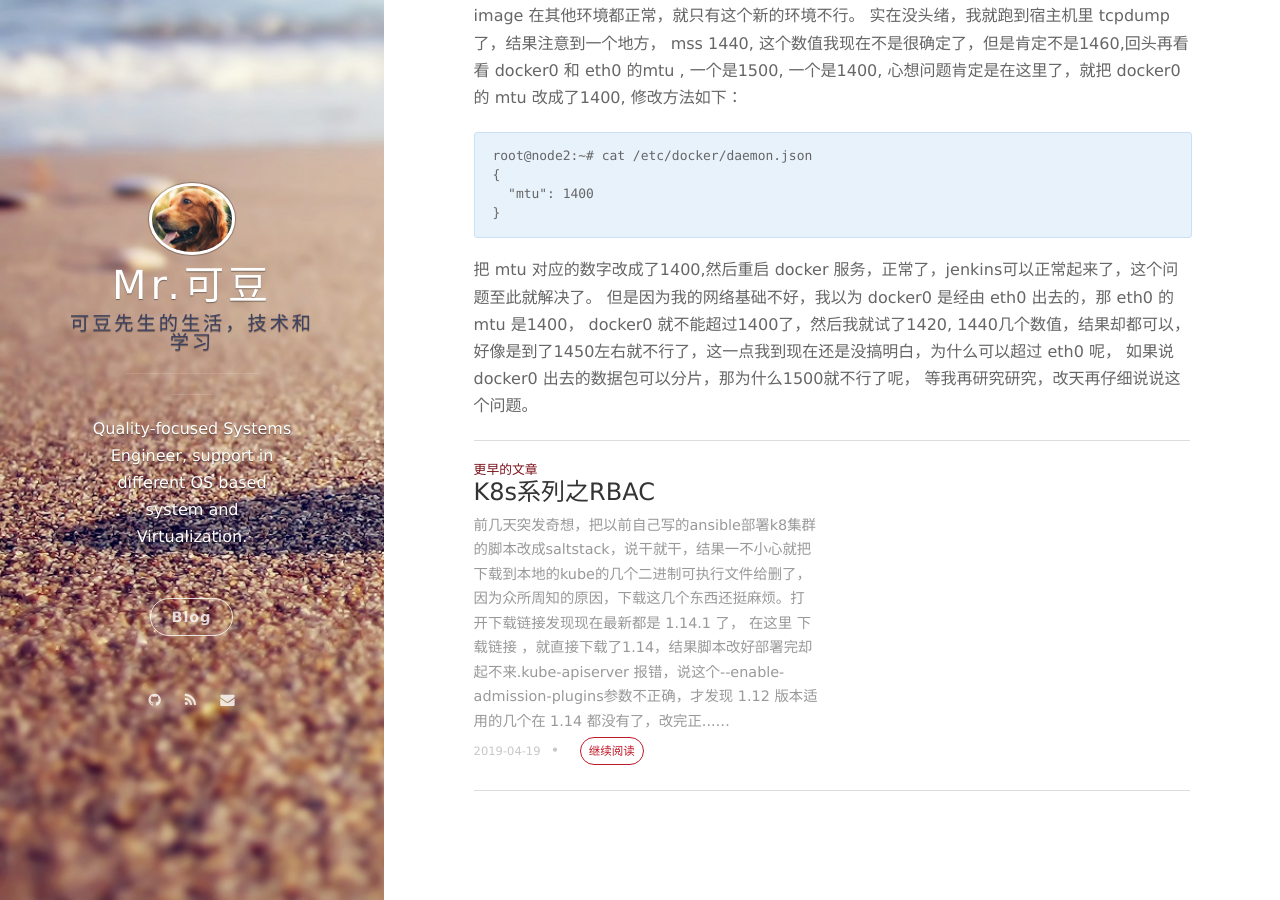
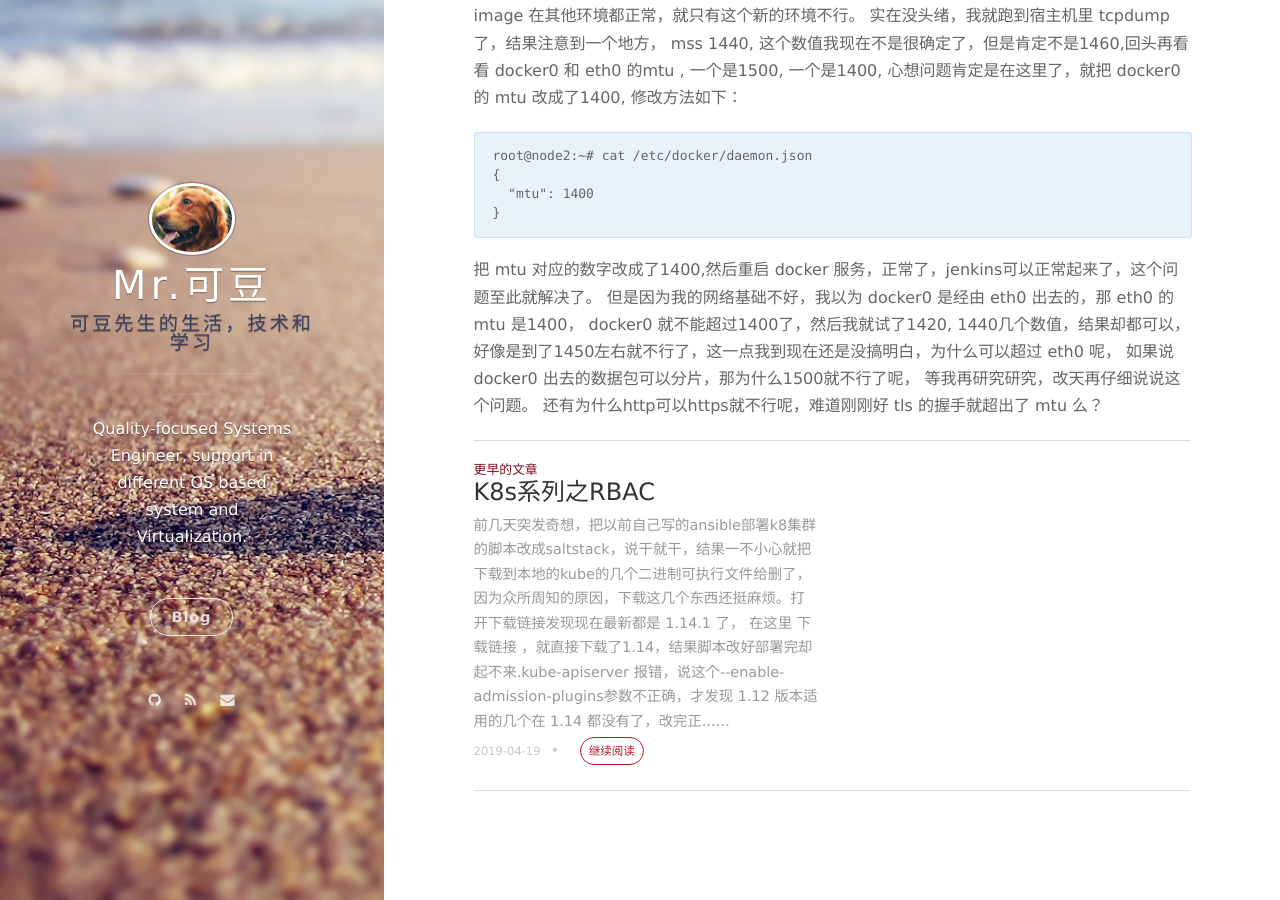
Before and after one commit to NickSu86/NickSu86.github.io, a Jekyll site: the page built from _posts/2019-05-04-Docker-MTU.markdown, in a window 1280 px wide and 900 px high, scrolled down 1232 px. Built offline with Jekyll 4.4.1, drawn with Linux system fonts in a browser that asks for light colours; nearby versions of some CDN libraries; comment, search, counter and statistics services are not loaded.

Commit message:
update docker mtu

````diff
--- a/_posts/2019-05-04-Docker-MTU.markdown
+++ b/_posts/2019-05-04-Docker-MTU.markdown
@@ -36,3 +36,4 @@ root@node2:~# cat /etc/docker/daemon.json
 ```
 把 mtu 对应的数字改成了1400,然后重启 docker 服务，正常了，jenkins可以正常起来了，这个问题至此就解决了。
 但是因为我的网络基础不好，我以为 docker0 是经由 eth0 出去的，那 eth0 的 mtu 是1400， docker0 就不能超过1400了，然后我就试了1420, 1440几个数值，结果却都可以， 好像是到了1450左右就不行了，这一点我到现在还是没搞明白，为什么可以超过 eth0 呢， 如果说 docker0 出去的数据包可以分片，那为什么1500就不行了呢， 等我再研究研究，改天再仔细说说这个问题。
+还有为什么http可以https就不行呢，难道刚刚好 tls 的握手就超出了 mtu 么？
````
